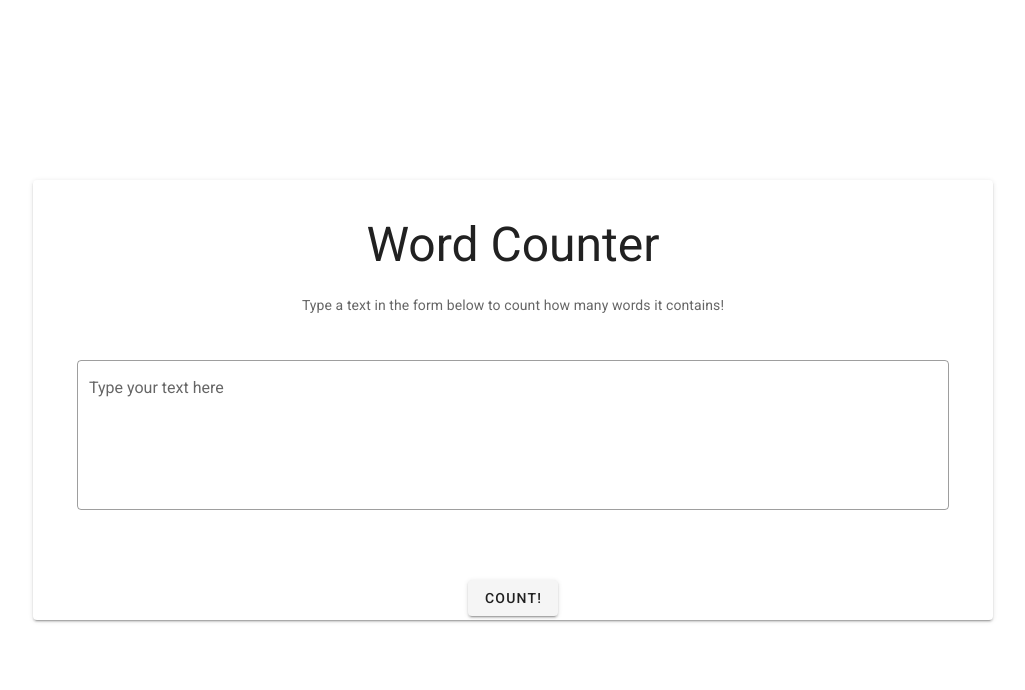
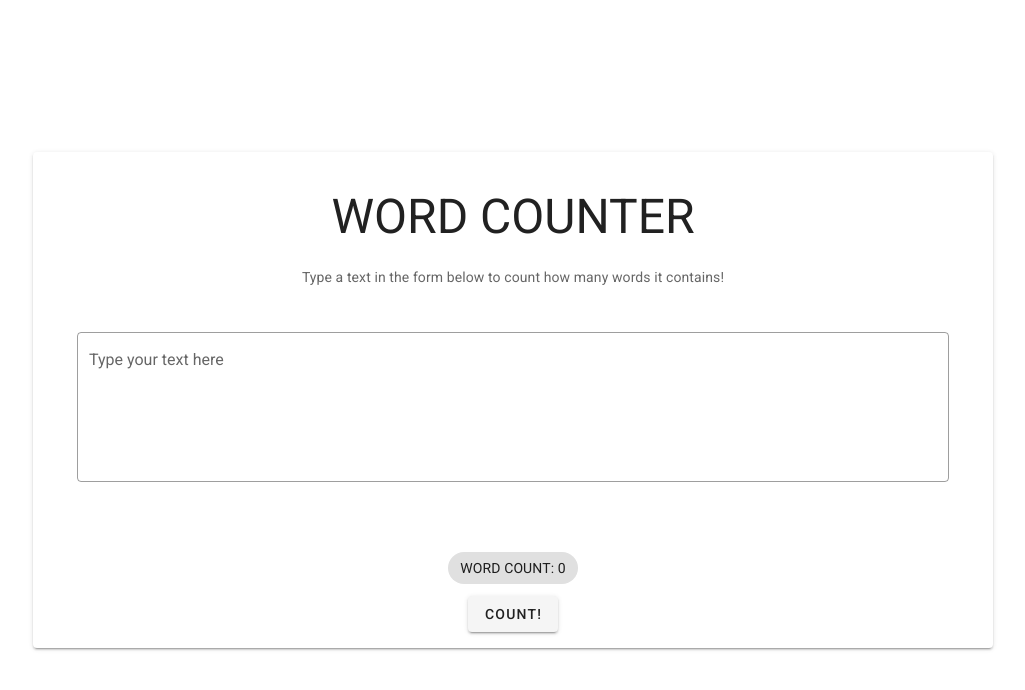
Before and after one commit to valves-ops/word-counter, a Vue app in the folder word-counter/: page /word-count in a window 1280 px wide. Both pictures are taken after a click on the button "COUNT!". Shown: the top 690 px of the page, without its empty margins (127-1152 px from the left). Built offline with nearby package versions, Linux system fonts and the light colour scheme.

Commit message:
Added word counting logic

```diff
--- a/word-counter/src/pages/WordCounter.vue
+++ b/word-counter/src/pages/WordCounter.vue
@@ -2,18 +2,28 @@
   <v-container fluid fill-height>
     <v-row align-center justify="center">
       <v-card width="75%">
-        <v-card-title class="justify-center text-h3 pa-10"> Word Counter </v-card-title>
+        <v-card-title class="justify-center text-h3 pa-10"> WORD COUNTER </v-card-title>
         <v-card-subtitle class="text-center">
           Type a text in the form below to count how many words it contains!
         </v-card-subtitle>
         <v-card-text>
           <v-form>
             <v-row justify="center">
-              <v-textarea outlined no-resize label="Type your text here" class="pa-10">
+              <v-textarea
+                v-model="textContent"
+                outlined
+                no-resize
+                label="Type your text here"
+                class="pa-10"
+              >
               </v-textarea>
             </v-row>
+            <v-row v-if="countAvailable" class="justify-center">
+              <v-chip>WORD COUNT: {{ wordCount }}</v-chip>
+            </v-row>
             <v-row justify="center">
-              <v-btn class="justify-center">Count!</v-btn>
+              <v-btn @click.prevent="count" class="justify-center ma-3">Count!</v-btn>
+              <v-btn v-if="textContent" @click.prevent="textContent = ''" class="ma-3">Clear</v-btn>
             </v-row>
           </v-form>
         </v-card-text>
@@ -23,7 +33,28 @@
 </template>
 
 <script>
-export default {}
+import wordCounter from '../utils/wordCounter'
+export default {
+  data: function () {
+    return {
+      countAvailable: false,
+      textContent: '',
+      wordCount: null,
+    }
+  },
+  methods: {
+    count: function () {
+      this.countAvailable = true
+      this.wordCount = wordCounter(this.textContent)
+    },
+  },
+  watch: {
+    textContent: function (val) {
+      this.countAvailable = false
+      this.wordCount = null
+    },
+  },
+}
 </script>
 
 <style></style>
--- /dev/null
+++ b/word-counter/src/utils/wordCounter.js
@@ -0,0 +1,7 @@
+export default function wordCounter(textContent) {
+  let wordsArray = textContent.split(/[\s,;\.]+/)
+  wordsArray = wordsArray.filter(function (e) {
+    return e !== ''
+  })
+  return wordsArray.length
+}
```
